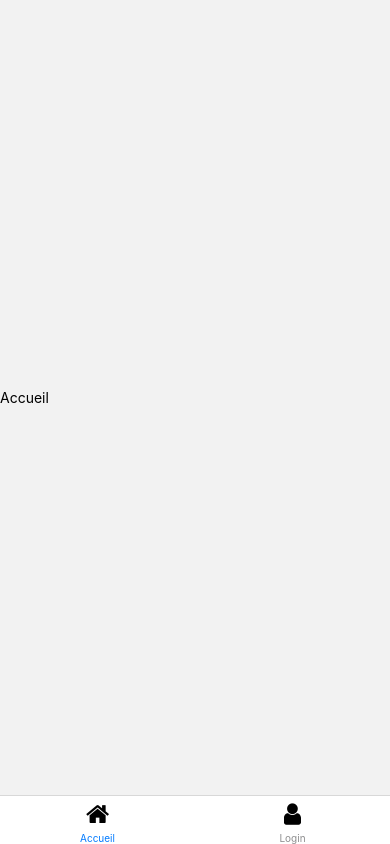
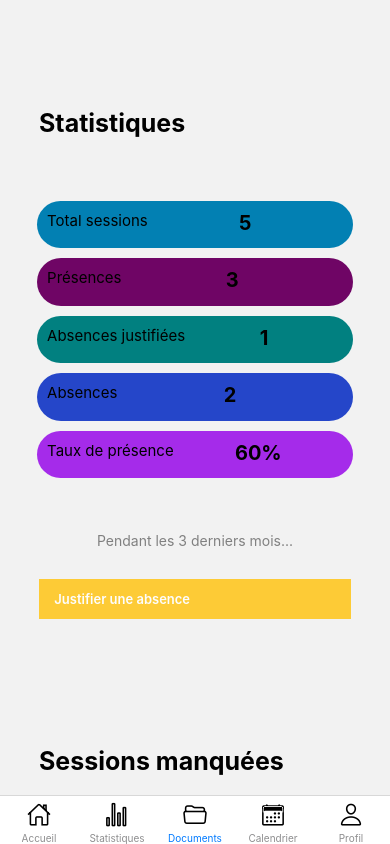
Before and after one commit to WolfDry/EduSign, a React Native app: screen /Documents in a window 390 px wide. Built offline with nearby package versions, Linux system fonts and the light colour scheme.

Commit message:
add context, start StatScreen

```diff
--- a/App.js
+++ b/App.js
@@ -2,13 +2,22 @@ import { createBottomTabNavigator } from '@react-navigation/bottom-tabs';
 import { AccueilScreen } from './views/AccueilScreen';
 import { NavigationContainer } from '@react-navigation/native';
 import { LoginScreen } from './views/LoginScreen';
+import {StatScreen} from './views/StatScreen'
 import { Icon } from '@rneui/themed';
+import { createNativeStackNavigator } from '@react-navigation/native-stack';
+import { AuthProvider } from './context/AuthContext';
 
-const Tab = createBottomTabNavigator();
+const Tab = createBottomTabNavigator()
+const Stack = createNativeStackNavigator()
 
 
 export default function App() {
-  return (
+  let user = {
+    isConnected: true
+  }
+
+  if(user.isConnected){
+    return(
       <NavigationContainer>
         <Tab.Navigator screenOptions={({route})=>({
           headerShown: false,
@@ -17,18 +26,44 @@ export default function App() {
             let iconName
 
             if (route.name == "Accueil") {
-              iconName = "home"
+                iconName = "home-outline"
             }
-          if (route.name == "Login") {
-              iconName = "user"
+            if (route.name == "Statistiques") {
+                iconName = "stats-chart-outline"
+            }
+            if (route.name == "Documents") {
+                iconName = "folder-open-outline"
+            }
+            if (route.name == "Calendrier") {
+                iconName = "calendar-outline"
+            }
+            if (route.name == "Profil") {
+                iconName = "person-outline"
             }
 
-          return <Icon name={iconName} type='font-awesome' size={25} color={'black'} />
+            return <Icon name={iconName} type='ionicon' size={25} color={'black'} />
         }
         })}>
           <Tab.Screen name="Accueil" component={AccueilScreen} />
-        <Tab.Screen name="Login" component={LoginScreen} />
+          <Tab.Screen name="Statistiques" component={StatScreen} />
+          <Tab.Screen name="Documents" component={StatScreen} />
+          <Tab.Screen name="Calendrier" component={StatScreen} />
+          <Tab.Screen name="Profil" component={LoginScreen} />
         </Tab.Navigator>
       </NavigationContainer>
-  );
+    )
   }
+  if(!user.isConnected){
+    return(
+      <AuthProvider>
+        <NavigationContainer>
+          <Stack.Navigator screenOptions={{
+            headerShown: false
+          }}>
+            <Stack.Screen name="Login" component={LoginScreen} />
+          </Stack.Navigator>
+        </NavigationContainer>
+      </AuthProvider>
+    )
+  }
+}
--- a/components/Button.js
+++ b/components/Button.js
@@ -3,45 +3,37 @@ import { TouchableOpacity, Text, StyleSheet, View } from "react-native";
 import { Icon } from "@rneui/themed";
 
 // create a function called Button
-const Button = ({ buttonPress, children }) => {
+const Button = ({ buttonPress, children, icon }) => {
   const { buttonStyle, textStyle, buttonContainer, iconStyle } = styles;
   return (
-    <View style={buttonContainer}>
       <TouchableOpacity onPress={buttonPress} style={buttonStyle}>
+        {
+          icon && <Icon style={iconStyle} type='ionicon' name={icon} size={20} />
+        }
         <Text style={textStyle }> {children} </Text>
-        <Icon style={iconStyle} name="house" />
       </TouchableOpacity>
-    </View>
   );
 };
 
 // create some styles
 const styles = StyleSheet.create({
-  buttonContainer: {
-    flex: 1,
-    position: "absolute",
-    left: 0,
-    right: 0,
-  },
   textStyle: {
     alignSelf: "center",
     color: "#ffffff",
     fontSize: 13,
     fontWeight: "600",
-    marginRight: 10,
   },
   buttonStyle: {
-    flexDirection: "row-reverse",
+    flexDirection: "row",
     alignSelf: "center",
-    padding: 10,
-    width: 190,
+    padding: 12,
+    width: '100%',
     backgroundColor: "#ffc107",
     opacity: 0.8,
   },
   iconStyle: {
     alignItems: "center",
     fontWeight: "600",
-    marginLeft: 10,
   },
 });
 
--- a/components/Stat.js
+++ b/components/Stat.js
@@ -8,12 +8,13 @@ export default function Stat({title, stat}) {
           .padStart(6, '0');
         return `#${randomColor}`;
       };
+
     return (
         <View style={[styles.stat, {backgroundColor: generateColor()}]}>
             <Text style={[{fontSize: 15, flex: 1}]}>
                 {title}
             </Text>
-            <Text style={[{flex: 2, fontSize: 40, fontWeight: 'bold'}]}>
+            <Text style={[{flex: 2, fontSize: 20, fontWeight: 'bold'}]}>
                 {stat}
             </Text>
         </View>
@@ -22,10 +23,13 @@ export default function Stat({title, stat}) {
 
 const styles = StyleSheet.create({
     stat:{
-        margin: 15,
+        flexWrap: 'wrap',
+        marginHorizontal: 15,
+        marginVertical: 5,
         padding: 10,
         justifyContent: 'center',
-        width: 125,
+        width: '90%',
+        height: '13%',
         borderRadius: 25,
     }
 })
--- /dev/null
+++ b/context/AuthContext.js
@@ -0,0 +1,35 @@
+import { createContext } from "react"
+import { useState } from "react"
+import axios from 'axios'
+
+export const AuthContext = createContext()
+
+export const AuthProvider = ({children}) => {
+    const [token, setToken] = useState(false)
+
+    const login = async (email, password) => {
+
+        const jwtToken = 'fakeToken';
+
+        const config = {
+            headers: {
+                Accept: 'application/json',
+                Authorization: 'Bearer ' + jwtToken,
+            }
+        }
+
+        const data = await axios.get('http://localhost:8000/api/resources', config)
+            .then((response) => {
+                console.log(response)
+                return response.data;
+            });
+
+        console.log(data);
+    }
+
+    return(
+        <AuthContext.Provider value={{token}}>
+            {children}
+        </AuthContext.Provider>
+    )
+}
--- a/package.json
+++ b/package.json
@@ -11,8 +11,10 @@
   "dependencies": {
     "@react-navigation/bottom-tabs": "^6.5.8",
     "@react-navigation/native": "^6.1.7",
+    "@react-navigation/native-stack": "^6.9.13",
     "@rneui/base": "^4.0.0-rc.7",
     "@rneui/themed": "^4.0.0-rc.8",
+    "axios": "^1.5.0",
     "expo": "~49.0.11",
     "expo-status-bar": "~1.6.0",
     "react": "18.2.0",
--- a/views/LoginScreen.js
+++ b/views/LoginScreen.js
@@ -1,8 +1,15 @@
 import { KeyboardAvoidingView, ScrollView, View, Image, StyleSheet, Text} from "react-native";
 import Input from '../components/Input'
+import Button from "../components/Button";
 import globalStyles from "../assets/styles/style"
+import { useContext } from "react";
+import { AuthContext } from "../context/AuthContext";
 
 export function LoginScreen() {
+
+    // const {token} = useContext(AuthContext)
+
+    // console.log(token)
 
     return (
 
@@ -22,6 +29,9 @@ export function LoginScreen() {
                         <Input placeholder={'Email'}/>
                         <Input placeholder={'Mot de passe'}/>
                     </View>
+                    <View style={{flex: 1, width: '100%', paddingHorizontal:'25%'}}>
+                        <Button children={'Connexion'} icon={'person'}/>
+                    </View>
             </ScrollView>
         </KeyboardAvoidingView>
     )
@@ -29,9 +39,9 @@ export function LoginScreen() {
 
 const styles = StyleSheet.create({
     form:{
-        flex: 3,
+        flex: 1.5,
         width: '80%',
         alignSelf: 'center',
-        alignItems: 'center'
+        alignItems: 'center',
     }
 })
--- a/views/StatScreen.js
+++ b/views/StatScreen.js
@@ -1,17 +1,76 @@
-import { View } from "react-native";
+import { FlatList, View, Text, StyleSheet, KeyboardAvoidingView, ScrollView } from "react-native";
 import Stat from "../components/Stat";
-import globalStyles from "../assets/styles/style"
+import globalStyles from "../assets/styles/style";
+import Button from "../components/Button";
 
 export function StatScreen() {
 
+    const stats = [
+        {
+            id:1,
+            title: 'Total sessions',
+            data: 5,
+        },
+        {
+            id: 2,
+            title: 'Présences',
+            data: 3,
+        },
+        {
+            id: 3,
+            title: 'Absences justifiées',
+            data: 1,
+        },
+        {
+            id: 4,
+            title: 'Absences',
+            data: 2,
+        },
+        {
+            id: 5,
+            title: 'Taux de présence',
+            data: '60%',
+        }
+    ]
     return (
-        <View style={[globalStyles.center, globalStyles.fullScreen]}>
-            <View style={[{width: '90%', height: '22%', flexDirection: 'row', flexWrap: 'wrap'}, globalStyles.center]}>
-                <Stat title={'Total sessions'} stat={'5'}/>
-                <Stat title={'Présences'} stat={'5'}/>
-                <Stat title={'Absences justifiées'} stat={'5'}/>
-                <Stat title={'Absences'} stat={'5'}/>
-            </View>
-        </View>
+        <KeyboardAvoidingView style={globalStyles.fullScreen}>
+            <ScrollView
+                contentContainerStyle={globalStyles.fullScreen}
+                bounces={false}>
+                <View style={[globalStyles.center, globalStyles.fullScreen]}>
+                    <Text style={styles.stat}>
+                        Statistiques
+                    </Text>
+                    <View style={[{width: '90%', flexDirection: 'column'}, globalStyles.center]}>
+                        <Stat title={'Total sessions'} stat={5}/>
+                        <Stat title={'Présences'} stat={3}/>
+                        <Stat title={'Absences justifiées'} stat={1}/>
+                        <Stat title={'Absences'} stat={2}/>
+                        <Stat title={'Taux de présence'} stat={'60%'}/>
+                    </View>
+                    <Text style={{color: 'grey', margin: 10}}>
+                        Pendant les 3 derniers mois...
+                    </Text>
+                    <View style={[globalStyles.center, {width: '100%', paddingHorizontal: '10%', marginVertical: '5%'}]}>
+                        <Button children={'Justifier une absence'}/>
+                    </View>
+                </View>
+                <View>
+                    <Text style={styles.stat}>
+                        Sessions manquées
+                    </Text>
+                </View>
+            </ScrollView>
+        </KeyboardAvoidingView>
     )
 }
+
+const styles = StyleSheet.create({
+    stat:{
+        alignSelf: 'flex-start',
+        marginHorizontal: '10%',
+        marginVertical: '5%',
+        fontSize: 25,
+        fontWeight: "bold",
+    }
+})
```
Also changed, not shown: 1 other file (tests, documents, lock files or other folders). Lines whose indentation alone changed are shown as unchanged.
